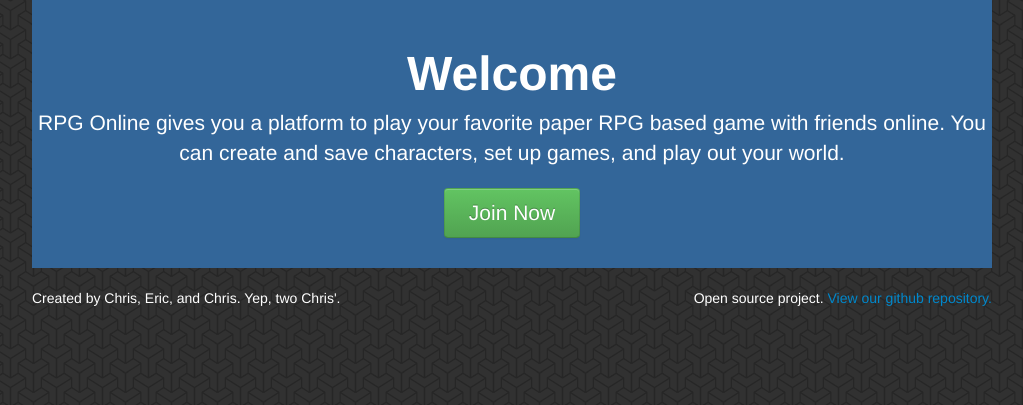
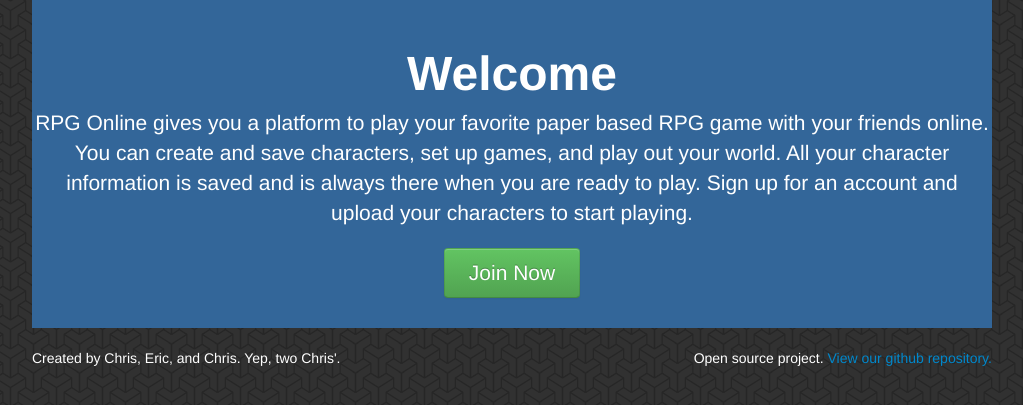
Before and after one commit to capchu/TextRPGOnline, a Flask app: page / in a window 1280 px wide. Shown: the part 192-597 px from the top of the page, without its empty margins (128-1151 px from the left). Run offline with Flask 2, Linux system fonts and the light colour scheme; some libraries are stand-ins or nearby versions.

Commit message:
Updated homepage text

```diff
--- a/rpgonline/templates/index.html
+++ b/rpgonline/templates/index.html
@@ -17,7 +17,7 @@
     </style>
     <div class="jumbotron">
         <h1>Welcome</h1>
-        <p class="lead">RPG Online gives you a platform to play your favorite paper RPG based game with friends online. You can create and save characters, set up games, and play out your world.</p>
+        <p class="lead">RPG Online gives you a platform to play your favorite paper based RPG game with your friends online. You can create and save characters, set up games, and play out your world. All your character information is saved and is always there when you are ready to play. Sign up for an account and upload your characters to start playing.</p>
         {% if 'username' not in session %}
         <p>
             <a href="/login" class="btn btn-lg btn-success">Join Now</a>
```
